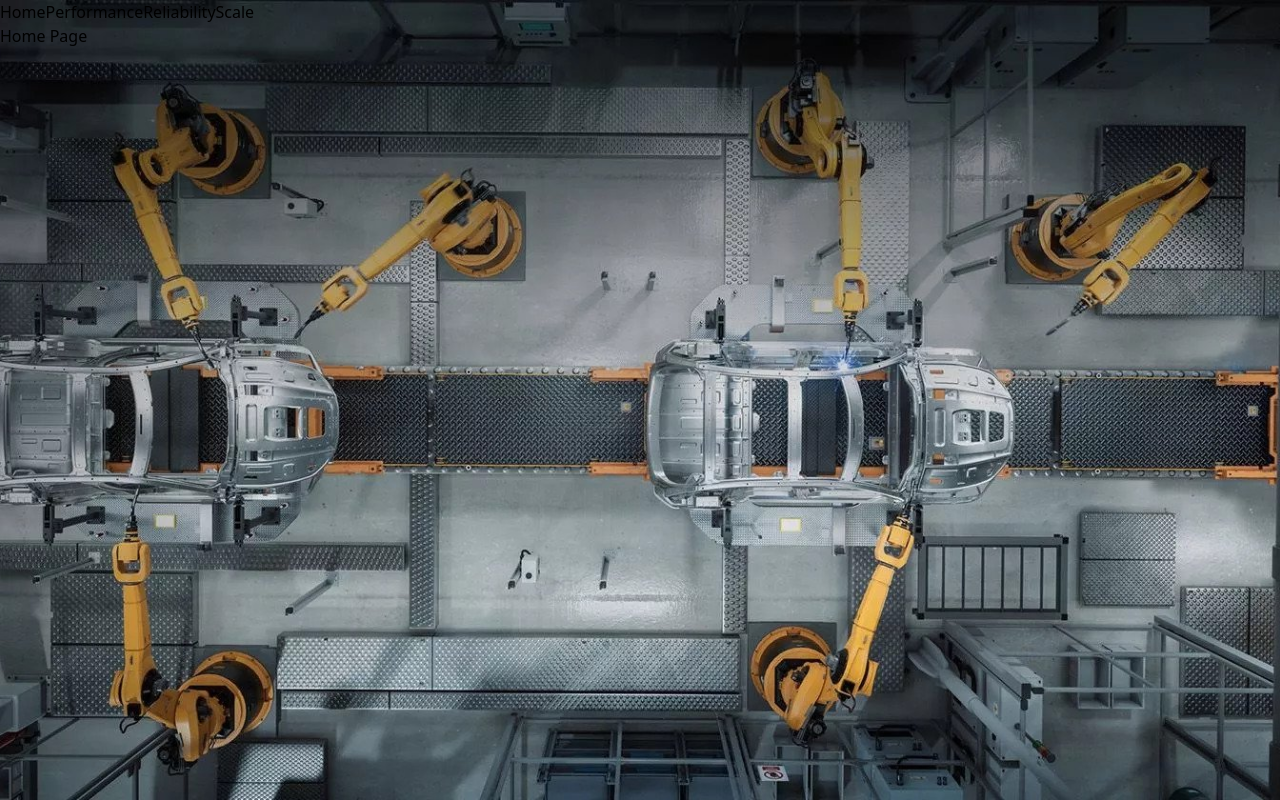
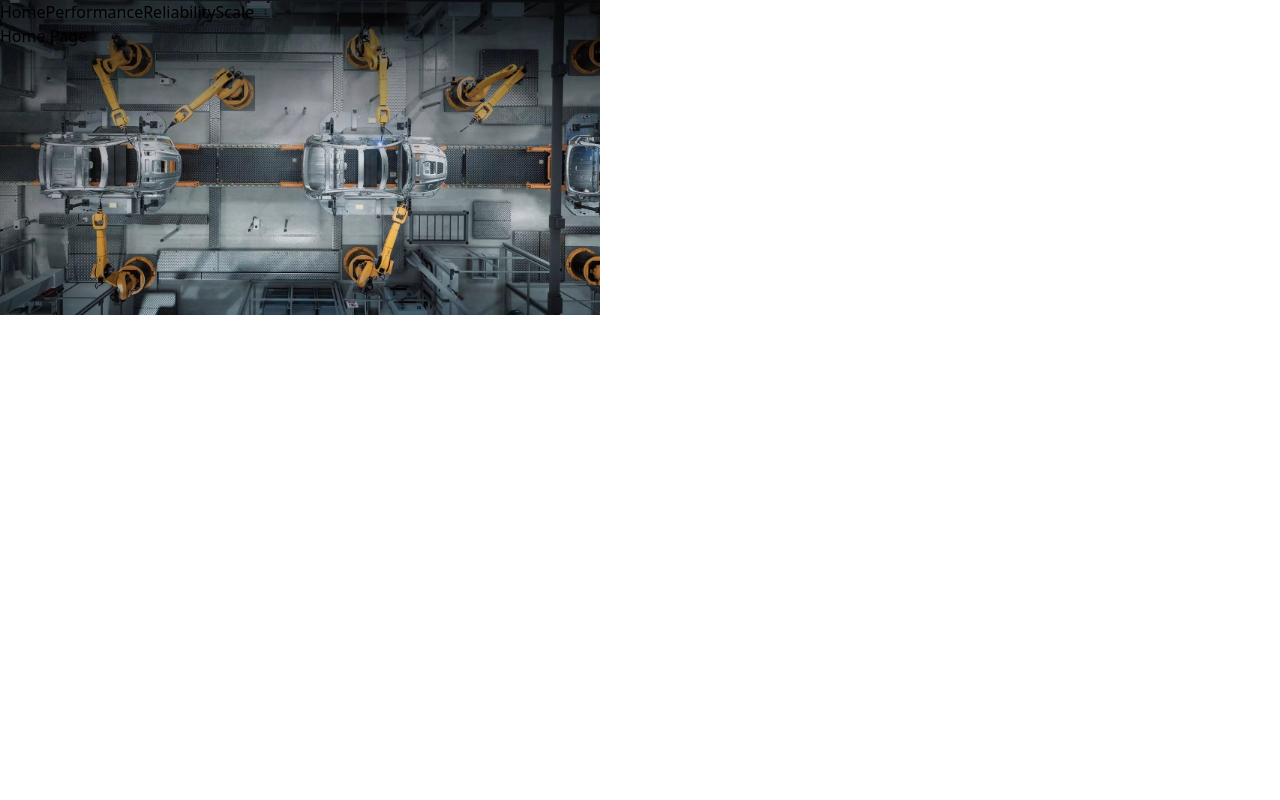
Before and after one commit to kimamovic21/nextjs-udemy-course-stephen-grider, a Next.js app in the folder corp/: page / in a window 1280 px wide. Built offline with nearby package versions, Linux system fonts and the light colour scheme.

Commit message:
11. More on the Image Component
-u app/page.tsx fajlu, komponenti Image dodana visina i sirina

```diff
--- a/corp/src/app/page.tsx
+++ b/corp/src/app/page.tsx
@@ -1,15 +1,23 @@
 import Image from "next/image"
 import homeImg from '/public/home.jpg'
+console.log(homeImg)
 
 export default function Home() {
   return (
       <div>
         Home Page
         <div className="absolute -z-10 inset-0">
-          <Image
+          {/* <Image
             src={homeImg}
             alt='car factory'
             fill
+            style={{ objectFit: 'cover' }}
+          /> */}
+          <Image
+            width={600}
+            height={800}
+            src={homeImg}
+            alt='car factory'
             style={{ objectFit: 'cover' }}
           />
         </div>
```
Also changed, not shown: 1 other file (tests, documents, lock files or other folders).
